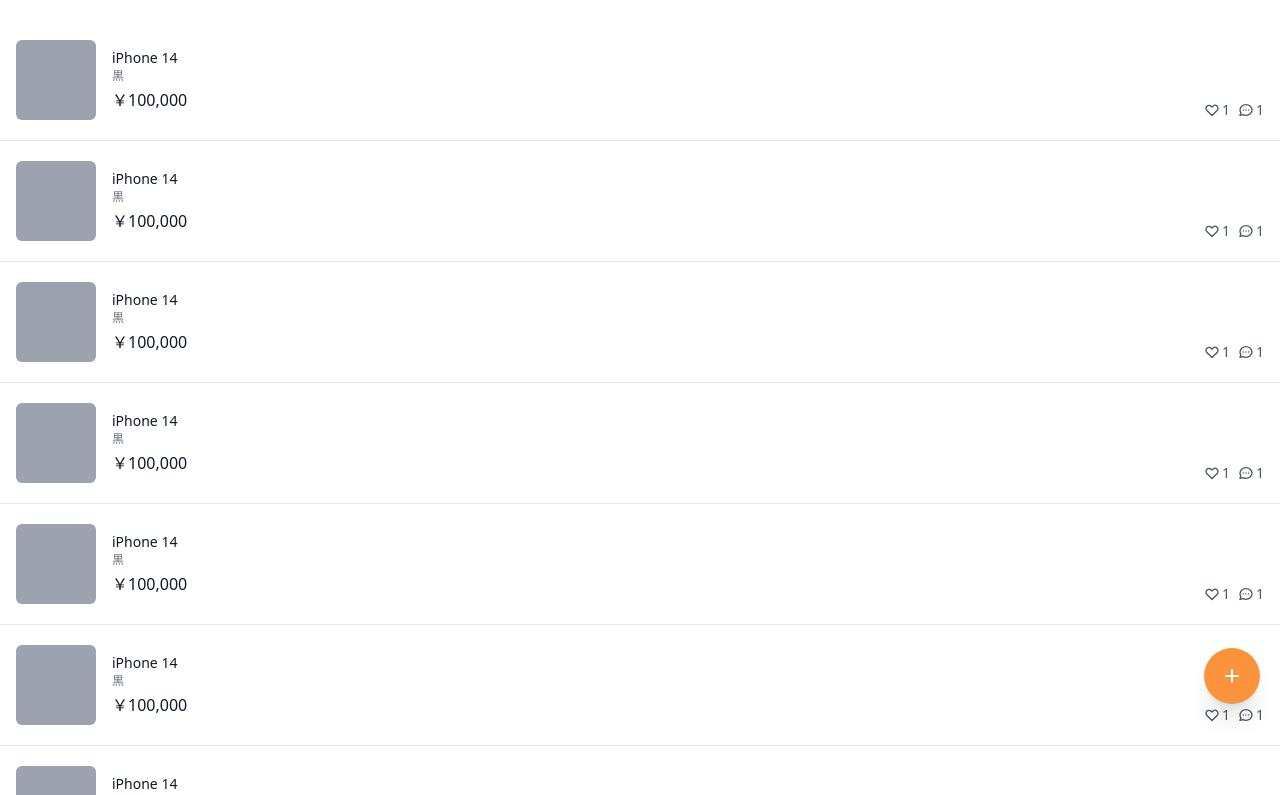
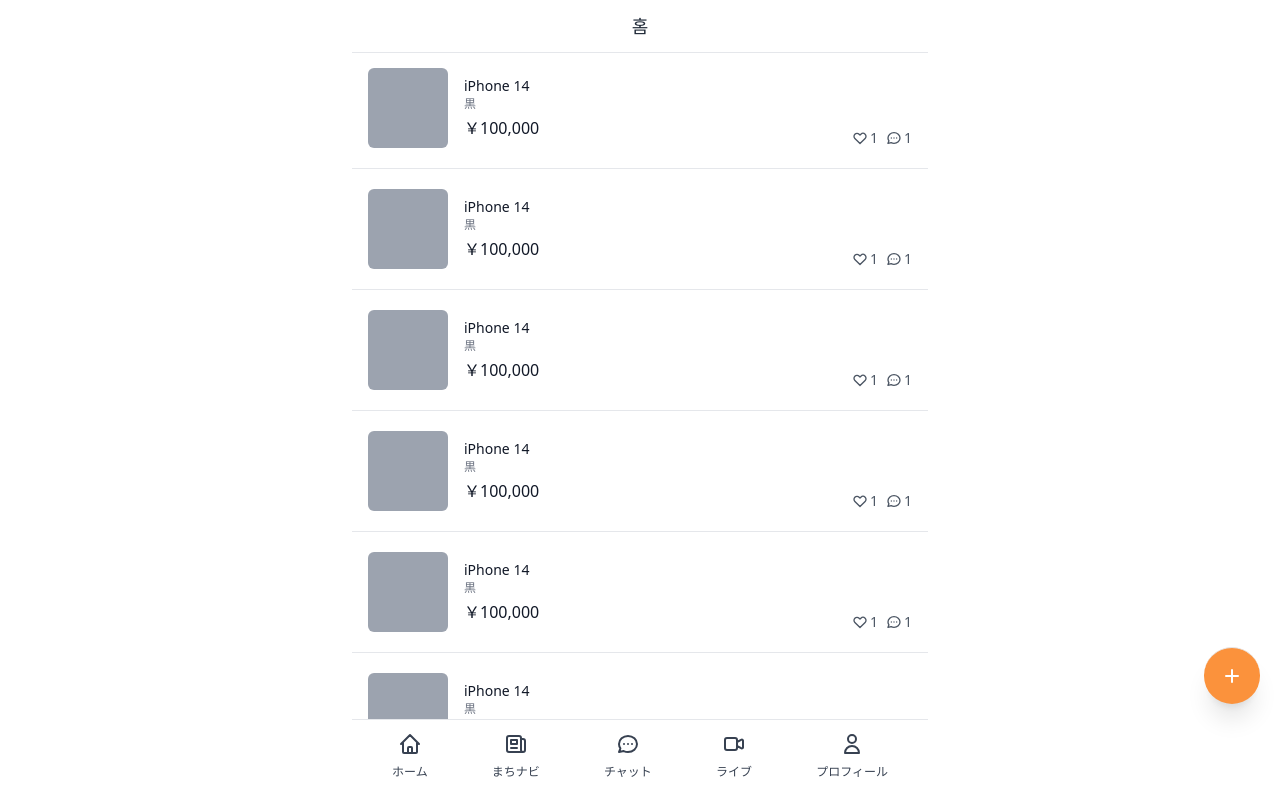
Before and after one commit to RspSang/ninjin-market, a Next.js app: page / in a window 1280 px wide. Shown: the top 795 px of the page. Built offline with nearby package versions, Linux system fonts and the light colour scheme.

Commit message:
Add layout UI

```diff
--- /dev/null
+++ b/components/layout.tsx
@@ -0,0 +1,153 @@
+import React from "react";
+import Link from "next/link";
+import { cls } from "../libs/utils";
+import { useRouter } from "next/router";
+
+interface LayoutProps {
+  title?: string;
+  canGoBack?: boolean;
+  hasTabBar?: boolean;
+  children: React.ReactNode;
+}
+
+export default function Layout({
+  title,
+  canGoBack,
+  hasTabBar,
+  children,
+}: LayoutProps) {
+  const router = useRouter();
+  const onClick = () => {
+    router.back();
+  };
+  return (
+    <div>
+      <div
+        className={cls(
+          !canGoBack ? "justify-center" : "",
+          "fixed top-0 flex w-full max-w-xl items-center border-b bg-white px-5 py-3 text-lg  font-medium text-gray-800"
+        )}
+      >
+        {canGoBack ? (
+          <button onClick={onClick}>
+            <svg
+              className="h-6 w-6"
+              fill="none"
+              stroke="currentColor"
+              viewBox="0 0 24 24"
+              xmlns="http://www.w3.org/2000/svg"
+            >
+              <path
+                strokeLinecap="round"
+                strokeLinejoin="round"
+                strokeWidth="2"
+                d="M15 19l-7-7 7-7"
+              ></path>
+            </svg>
+          </button>
+        ) : null}
+        {title ? <span>{title}</span> : null}
+      </div>
+      <div className={cls("pt-12", hasTabBar ? "pb-24" : "")}>{children}</div>
+      {hasTabBar ? (
+        <nav className="fixed bottom-0 flex w-full max-w-xl justify-between border-t bg-white px-10 pb-5 pt-3 text-xs text-gray-700">
+          <Link href="/">
+            <a className="flex flex-col items-center space-y-2">
+              <svg
+                className="h-6 w-6"
+                fill="none"
+                stroke="currentColor"
+                viewBox="0 0 24 24"
+                xmlns="http://www.w3.org/2000/svg"
+              >
+                <path
+                  strokeLinecap="round"
+                  strokeLinejoin="round"
+                  strokeWidth="2"
+                  d="M3 12l2-2m0 0l7-7 7 7M5 10v10a1 1 0 001 1h3m10-11l2 2m-2-2v10a1 1 0 01-1 1h-3m-6 0a1 1 0 001-1v-4a1 1 0 011-1h2a1 1 0 011 1v4a1 1 0 001 1m-6 0h6"
+                ></path>
+              </svg>
+              <span>ホーム</span>
+            </a>
+          </Link>
+          <Link href="/community">
+            <a className="flex flex-col items-center space-y-2">
+              <svg
+                className="h-6 w-6"
+                fill="none"
+                stroke="currentColor"
+                viewBox="0 0 24 24"
+                xmlns="http://www.w3.org/2000/svg"
+              >
+                <path
+                  strokeLinecap="round"
+                  strokeLinejoin="round"
+                  strokeWidth="2"
+                  d="M19 20H5a2 2 0 01-2-2V6a2 2 0 012-2h10a2 2 0 012 2v1m2 13a2 2 0 01-2-2V7m2 13a2 2 0 002-2V9a2 2 0 00-2-2h-2m-4-3H9M7 16h6M7 8h6v4H7V8z"
+                ></path>
+              </svg>
+              <span>まちナビ</span>
+            </a>
+          </Link>
+          <Link href="/chats">
+            <a className="flex flex-col items-center space-y-2">
+              <svg
+                className="h-6 w-6"
+                fill="none"
+                stroke="currentColor"
+                viewBox="0 0 24 24"
+                xmlns="http://www.w3.org/2000/svg"
+              >
+                <path
+                  strokeLinecap="round"
+                  strokeLinejoin="round"
+                  strokeWidth="2"
+                  d="M8 12h.01M12 12h.01M16 12h.01M21 12c0 4.418-4.03 8-9 8a9.863 9.863 0 01-4.255-.949L3 20l1.395-3.72C3.512 15.042 3 13.574 3 12c0-4.418 4.03-8 9-8s9 3.582 9 8z"
+                ></path>
+              </svg>
+              <span>チャット</span>
+            </a>
+          </Link>
+          <Link href="/live">
+            <a className="flex flex-col items-center space-y-2">
+              <svg
+                className="h-6 w-6"
+                fill="none"
+                stroke="currentColor"
+                viewBox="0 0 24 24"
+                xmlns="http://www.w3.org/2000/svg"
+              >
+                <path
+                  strokeLinecap="round"
+                  strokeLinejoin="round"
+                  strokeWidth="2"
+                  d="M15 10l4.553-2.276A1 1 0 0121 8.618v6.764a1 1 0 01-1.447.894L15 14M5 18h8a2 2 0 002-2V8a2 2 0 00-2-2H5a2 2 0 00-2 2v8a2 2 0 002 2z"
+                ></path>
+              </svg>
+              <span>ライブ</span>
+            </a>
+          </Link>
+          <Link href="/profile">
+            <a className="flex flex-col items-center space-y-2">
+              <svg
+                className="h-6 w-6"
+                fill="none"
+                stroke="currentColor"
+                viewBox="0 0 24 24"
+                xmlns="http://www.w3.org/2000/svg"
+              >
+                <path
+                  strokeLinecap="round"
+                  strokeLinejoin="round"
+                  strokeWidth="2"
+                  d="M16 7a4 4 0 11-8 0 4 4 0 018 0zM12 14a7 7 0 00-7 7h14a7 7 0 00-7-7z"
+                ></path>
+              </svg>
+              <span>プロフィール</span>
+            </a>
+          </Link>
+        </nav>
+      ) : null}
+    </div>
+  );
+}
--- /dev/null
+++ b/libs/utils.ts
@@ -0,0 +1,3 @@
+export function cls(...classnames: string[]) {
+  return classnames.join(" ");
+}
--- a/pages/_app.tsx
+++ b/pages/_app.tsx
@@ -1,8 +1,12 @@
-import '../styles/globals.css'
-import type { AppProps } from 'next/app'
+import "../styles/globals.css";
+import type { AppProps } from "next/app";
 
 function MyApp({ Component, pageProps }: AppProps) {
-  return <Component {...pageProps} />
+  return (
+    <div className="mx-auto w-full max-w-xl">
+      <Component {...pageProps} />
+    </div>
+  );
 }
 
-export default MyApp
+export default MyApp;
--- a/pages/chats/index.tsx
+++ b/pages/chats/index.tsx
@@ -1,7 +1,9 @@
 import type { NextPage } from "next";
+import Layout from "../../components/layout";
 
 const Chats: NextPage = () => {
   return (
+    <Layout hasTabBar title="チャット">
       <div className="divide-y-[1px] py-10 ">
         {[1, 1, 1, 1, 1, 1, 1].map((_, i) => (
           <div
@@ -18,6 +20,7 @@
           </div>
         ))}
       </div>
+    </Layout>
   );
 };
 
--- a/pages/community/index.tsx
+++ b/pages/community/index.tsx
@@ -1,7 +1,9 @@
 import type { NextPage } from "next";
+import Layout from "../../components/layout";
 
 const Community: NextPage = () => {
   return (
+    <Layout hasTabBar title="まちナビ">
       <div className="space-y-8 py-10">
         {[1, 2, 3, 4, 5, 6].map((_, i) => (
           <div key={i} className="flex cursor-pointer flex-col items-start">
@@ -71,6 +73,7 @@
           </svg>
         </button>
       </div>
+    </Layout>
   );
 };
 
--- a/pages/index.tsx
+++ b/pages/index.tsx
@@ -1,19 +1,23 @@
 import type { NextPage } from "next";
+import Layout from "../components/layout";
 
 const Home: NextPage = () => {
   return (
-    <div className="flex flex-col space-y-5 py-10">
+    <Layout title="홈" hasTabBar>
+      <div className="flex flex-col space-y-5 divide-y">
         {[1, 1, 1, 1, 1, 1, 1, 1, 1, 1, 1, 1].map((_, i) => (
           <div
             key={i}
-          className="flex cursor-pointer  justify-between border-b px-4 pb-5"
+            className="flex cursor-pointer justify-between px-4 pt-5"
           >
             <div className="flex space-x-4">
               <div className="h-20 w-20 rounded-md bg-gray-400" />
               <div className="flex flex-col pt-2">
                 <h3 className="text-sm font-medium text-gray-900">iPhone 14</h3>
                 <span className="text-xs text-gray-500">黒</span>
-              <span className="mt-1 font-medium text-gray-900">￥100,000</span>
+                <span className="mt-1 font-medium text-gray-900">
+                  ￥100,000
+                </span>
               </div>
             </div>
             <div className="flex items-end justify-end space-x-2">
@@ -72,6 +76,7 @@
           </svg>
         </button>
       </div>
+    </Layout>
   );
 };
 
--- a/pages/items/[id].tsx
+++ b/pages/items/[id].tsx
@@ -1,7 +1,9 @@
 import type { NextPage } from "next";
+import Layout from "../../components/layout";
 
 const ItemDetail: NextPage = () => {
   return (
+    <Layout canGoBack>
       <div className="px-4 py-10">
         <div className="mb-8">
           <div className="h-96 rounded-md bg-slate-300" />
@@ -48,18 +50,23 @@
           </div>
         </div>
         <div>
-        <h2 className="text-2xl font-bold text-gray-900">この商品を見ている人におすすめ</h2>
+          <h2 className="text-2xl font-bold text-gray-900">
+            この商品を見ている人におすすめ
+          </h2>
           <div className=" mt-6 grid grid-cols-2 gap-4">
             {[1, 2, 3, 4, 5, 6].map((_, i) => (
               <div key={i}>
                 <div className="mb-4 h-56 w-full rounded-md bg-slate-300" />
                 <h3 className="-mb-1 text-gray-700">Galaxy S60</h3>
-              <span className="text-sm font-medium text-gray-900">￥90,000</span>
+                <span className="text-sm font-medium text-gray-900">
+                  ￥90,000
+                </span>
               </div>
             ))}
           </div>
         </div>
       </div>
+    </Layout>
   );
 };
 
--- /dev/null
+++ b/pages/live/index.tsx
@@ -0,0 +1,37 @@
+import type { NextPage } from "next";
+import Layout from "../../components/layout";
+
+const Live: NextPage = () => {
+  return (
+    <Layout hasTabBar title="ライブ">
+      <div className=" space-y-4 divide-y-[1px]">
+        {[1, 1, 1, 1, 1, 1, 1].map((_, i) => (
+          <div className="px-4  pt-4" key={i}>
+            <div className="aspect-video w-full rounded-md bg-slate-300 shadow-sm" />
+            <h1 className="mt-2 text-2xl font-bold text-gray-900">
+              Galaxy S50
+            </h1>
+          </div>
+        ))}
+        <button className="fixed bottom-24 right-5 cursor-pointer  rounded-full border-transparent bg-orange-400 p-4 text-white shadow-xl transition-colors hover:bg-orange-500">
+          <svg
+            className="h-6 w-6"
+            fill="none"
+            stroke="currentColor"
+            viewBox="0 0 24 24"
+            xmlns="http://www.w3.org/2000/svg"
+          >
+            <path
+              strokeLinecap="round"
+              strokeLinejoin="round"
+              strokeWidth="2"
+              d="M15 10l4.553-2.276A1 1 0 0121 8.618v6.764a1 1 0 01-1.447.894L15 14M5 18h8a2 2 0 002-2V8a2 2 0 00-2-2H5a2 2 0 00-2 2v8a2 2 0 002 2z"
+            ></path>
+          </svg>
+        </button>
+      </div>
+    </Layout>
+  );
+};
+
+export default Live;
--- a/pages/profile/index.tsx
+++ b/pages/profile/index.tsx
@@ -1,7 +1,9 @@
 import type { NextPage } from "next";
+import Layout from "../../components/layout";
 
 const Profile: NextPage = () => {
   return (
+    <Layout hasTabBar title="プロフィール">
       <div className="py-10 px-4">
         <div className="flex items-center space-x-3">
           <div className="h-16 w-16 rounded-full bg-slate-500" />
@@ -136,6 +138,7 @@
           </div>
         </div>
       </div>
+    </Layout>
   );
 };
 
--- a/pages/streams/index.tsx
+++ /dev/null
@@ -1,32 +0,0 @@
-import type { NextPage } from "next";
-
-const Live: NextPage = () => {
-  return (
-    <div className="space-y-4 divide-y-[1px] py-10">
-      {[1, 1, 1, 1, 1, 1, 1].map((_, i) => (
-        <div className="px-4  pt-4" key={i}>
-          <div className="aspect-video w-full rounded-md bg-slate-300 shadow-sm" />
-          <h1 className="mt-2 text-2xl font-bold text-gray-900">Galaxy S50</h1>
-        </div>
-      ))}
-      <button className="fixed bottom-24 right-5 cursor-pointer  rounded-full border-transparent bg-orange-400 p-4 text-white shadow-xl transition-colors hover:bg-orange-500">
-        <svg
-          className="h-6 w-6"
-          fill="none"
-          stroke="currentColor"
-          viewBox="0 0 24 24"
-          xmlns="http://www.w3.org/2000/svg"
-        >
-          <path
-            strokeLinecap="round"
-            strokeLinejoin="round"
-            strokeWidth="2"
-            d="M15 10l4.553-2.276A1 1 0 0121 8.618v6.764a1 1 0 01-1.447.894L15 14M5 18h8a2 2 0 002-2V8a2 2 0 00-2-2H5a2 2 0 00-2 2v8a2 2 0 002 2z"
-          ></path>
-        </svg>
-      </button>
-    </div>
-  );
-};
-
-export default Live;
```
Also changed, not shown: pages/live/[id].tsx (renamed from pages/streams/[id].tsx), pages/live/create.tsx (renamed from pages/streams/create.tsx). Lines whose indentation alone changed are shown as unchanged.
